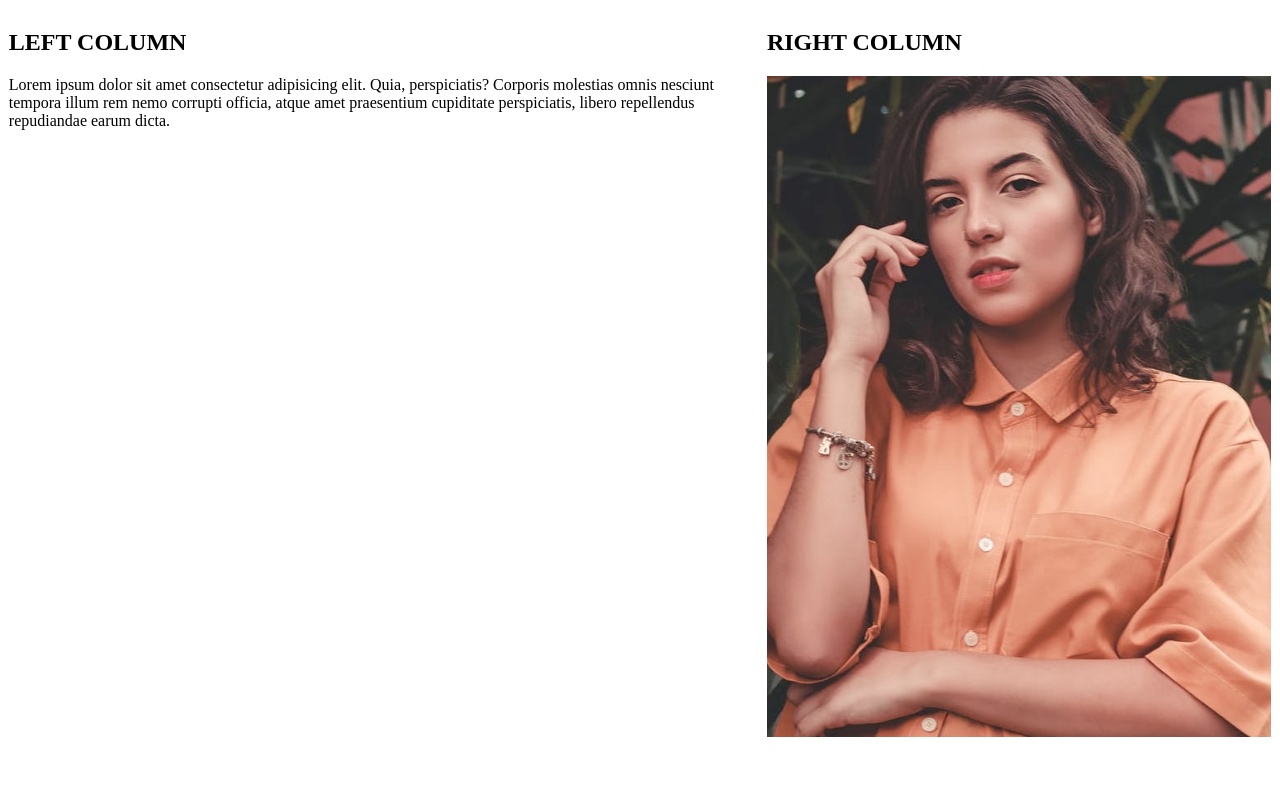
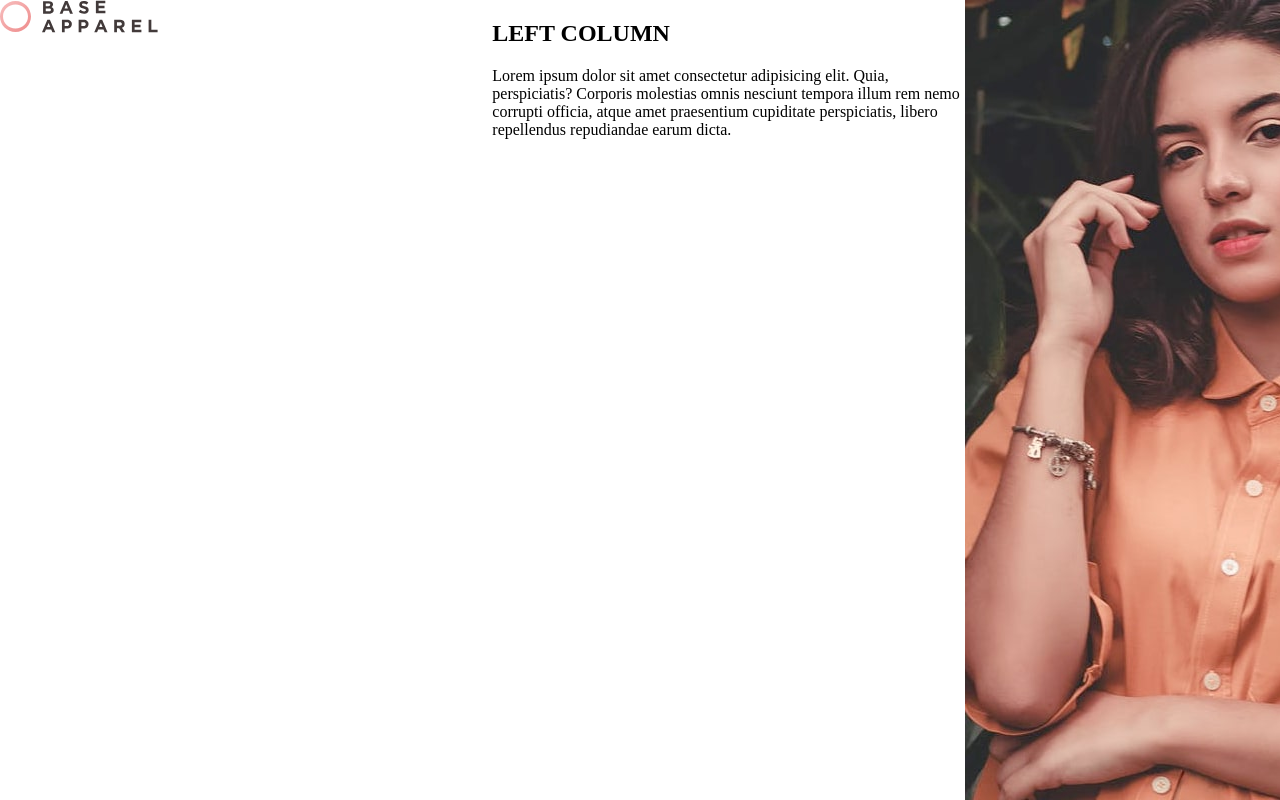
Before and after one commit to thuy-n3/base-comingsoon, a plain HTML site: page index.html in a window 1280 px wide. Drawn offline with Linux system fonts and the light colour scheme.

Commit message:
header in container

```diff
--- a/index.html
+++ b/index.html
@@ -6,18 +6,22 @@
 </head>
 <body>
 
-  <!-- <header>This is the header</header> -->
+
 
   <div class="container">
 
+    <header>
+      <div id="logo"></div>
+    </header>
+
     <div class="left">
+      <div id="left-background"></div>
       <h2>LEFT COLUMN</h2>
       <p>Lorem ipsum dolor sit amet consectetur adipisicing elit. Quia, perspiciatis? Corporis molestias omnis nesciunt tempora illum rem nemo corrupti officia, atque amet praesentium cupiditate perspiciatis, libero repellendus repudiandae earum dicta.</p>
     </div>
 
     <div class="right">
-      <h2>RIGHT COLUMN</h2>
-      <img src="images/hero-desktop.jpg">
+      <div id="girlinshirt-desktop"  alt="…"></div>
     </div>
 
   </div>
--- a/styles/styles.css
+++ b/styles/styles.css
@@ -8,29 +8,43 @@ body{
 
 .container{
   display: flex;
-  overflow:hidden;
-  margin: .5em;
-
+  height: 100vh;
 }
 
 .left{
  width: 60%;
- margin: .05em;
 }
 
 .right{
   width:40%;
-   margin: .05em;
 }
 
-img{
-  width: 100%;
+#logo {
+  background-image: url('../images/logo.svg');
+  width: 50%;
+  height: 40px;
+  background-repeat: no-repeat;
+
+}
+
+#girlinshirt-desktop{
+ background-image:  url('../images/hero-desktop.jpg');
+ width: 100%;
+/* max-width: 720px; */
+ height: 100vh;
+ background-size: cover;
+}
+
+header{
+  width: 100vh;
+  height: 50px;
 }
 
 @media (max-width: 760px){
   .container{
     flex-direction: column-reverse;
   }
+
   .right, .left{
     width: 100%;
   }
```
Also changed, not shown: 2 other files.
